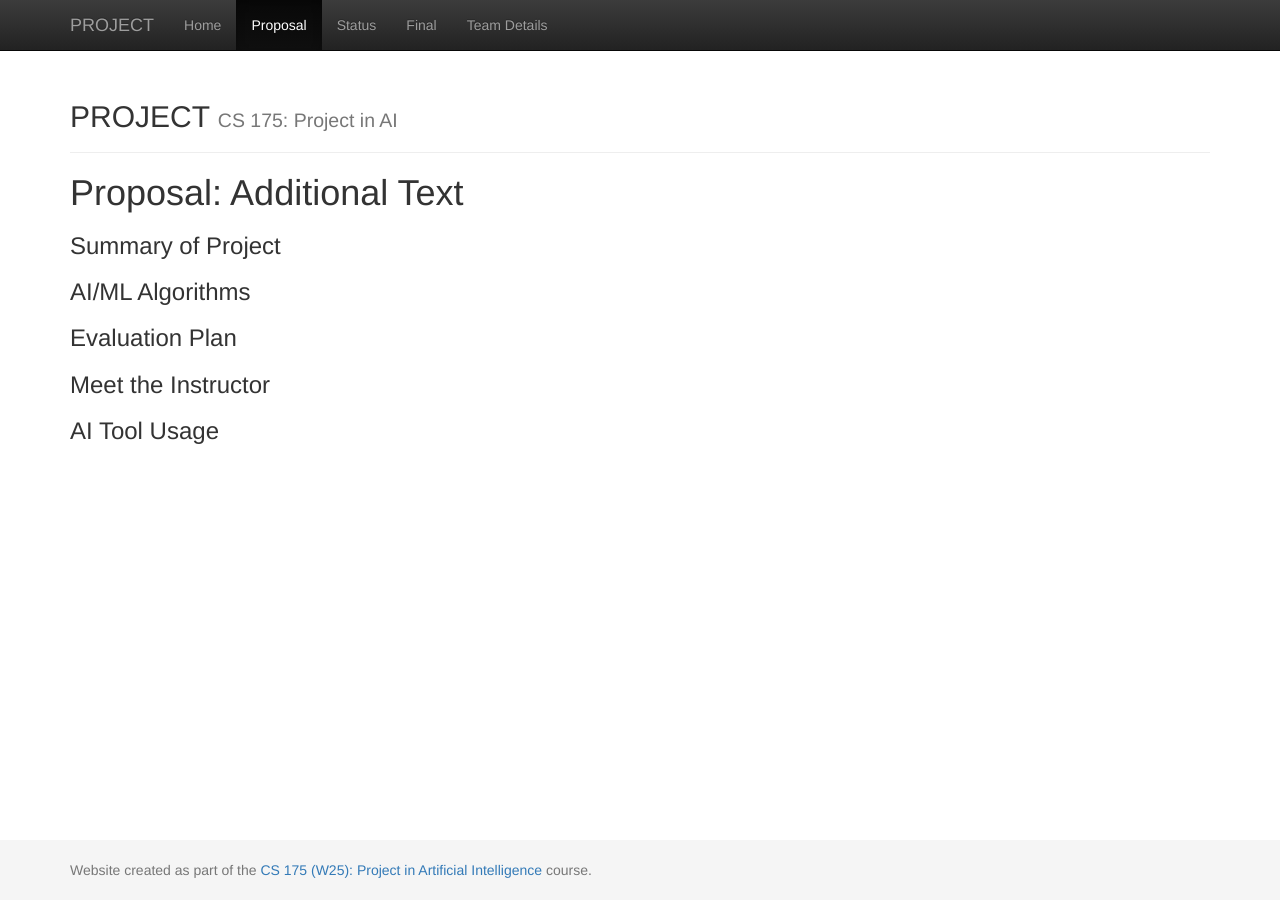
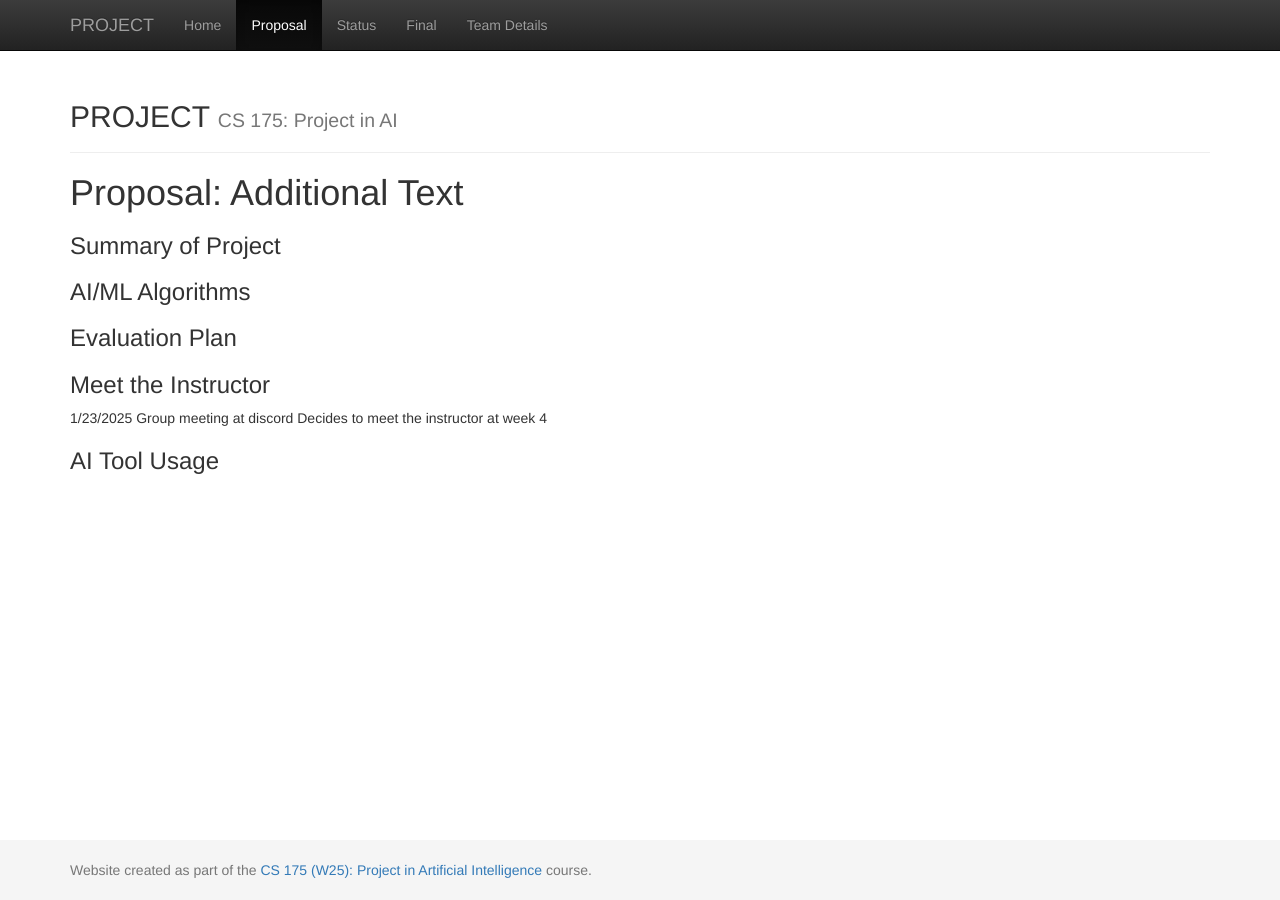
Before and after one commit to pddpdd20020105/ICS-175-fireworker, a Jekyll site: the page built from docs/proposal.md, in a window 1280 px wide. Built offline with Jekyll 4.4.1, drawn with Linux system fonts in a browser that asks for light colours.

Commit message:
Update proposal.md

```diff
--- a/docs/proposal.md
+++ b/docs/proposal.md
@@ -9,13 +9,21 @@ title: Proposal
 ### Summary of Project
 
 
+
+
 ### AI/ML Algorithms
+
+
 
 
 ### Evaluation Plan
 
 
+
+
 ### Meet the Instructor
+1/23/2025 Group meeting at discord
+Decides to meet the instructor at week 4
 
 
 ### AI Tool Usage
```
